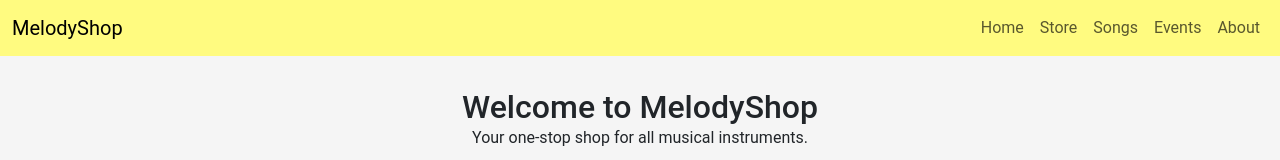
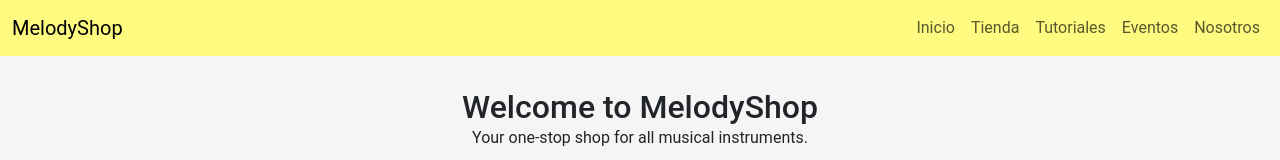
Before and after one commit to Jhosue-Chica/U2Proyecto_GrupoD, an Angular app: page /home in a window 1280 px wide. Shown: the top 160 px of the page. Built offline with nearby package versions, Linux system fonts and the light colour scheme.

Commit message:
Update app.component.html
Modificación Menú principal

```diff
--- a/src/app/app.component.html
+++ b/src/app/app.component.html
@@ -8,19 +8,19 @@
       <div class="collapse navbar-collapse" id="navbarNav">
         <ul class="navbar-nav ms-auto">
           <li class="nav-item">
-            <a class="nav-link text-dark-brown" routerLink="/home">Home</a>
+            <a class="nav-link text-dark-brown" routerLink="/home">Inicio</a>
           </li>
           <li class="nav-item">
-            <a class="nav-link text-dark-brown" routerLink="/store">Store</a>
+            <a class="nav-link text-dark-brown" routerLink="/store">Tienda</a>
           </li>
           <li class="nav-item">
-            <a class="nav-link text-dark-brown" routerLink="/songs">Songs</a>
+            <a class="nav-link text-dark-brown" routerLink="/songs">Tutoriales</a>
           </li>
           <li class="nav-item">
-            <a class="nav-link text-dark-brown" routerLink="/events">Events</a>
+            <a class="nav-link text-dark-brown" routerLink="/events">Eventos</a>
           </li>
           <li class="nav-item">
-            <a class="nav-link text-dark-brown" routerLink="/about">About</a>
+            <a class="nav-link text-dark-brown" routerLink="/about">Nosotros</a>
           </li>
 
         </ul>
```
